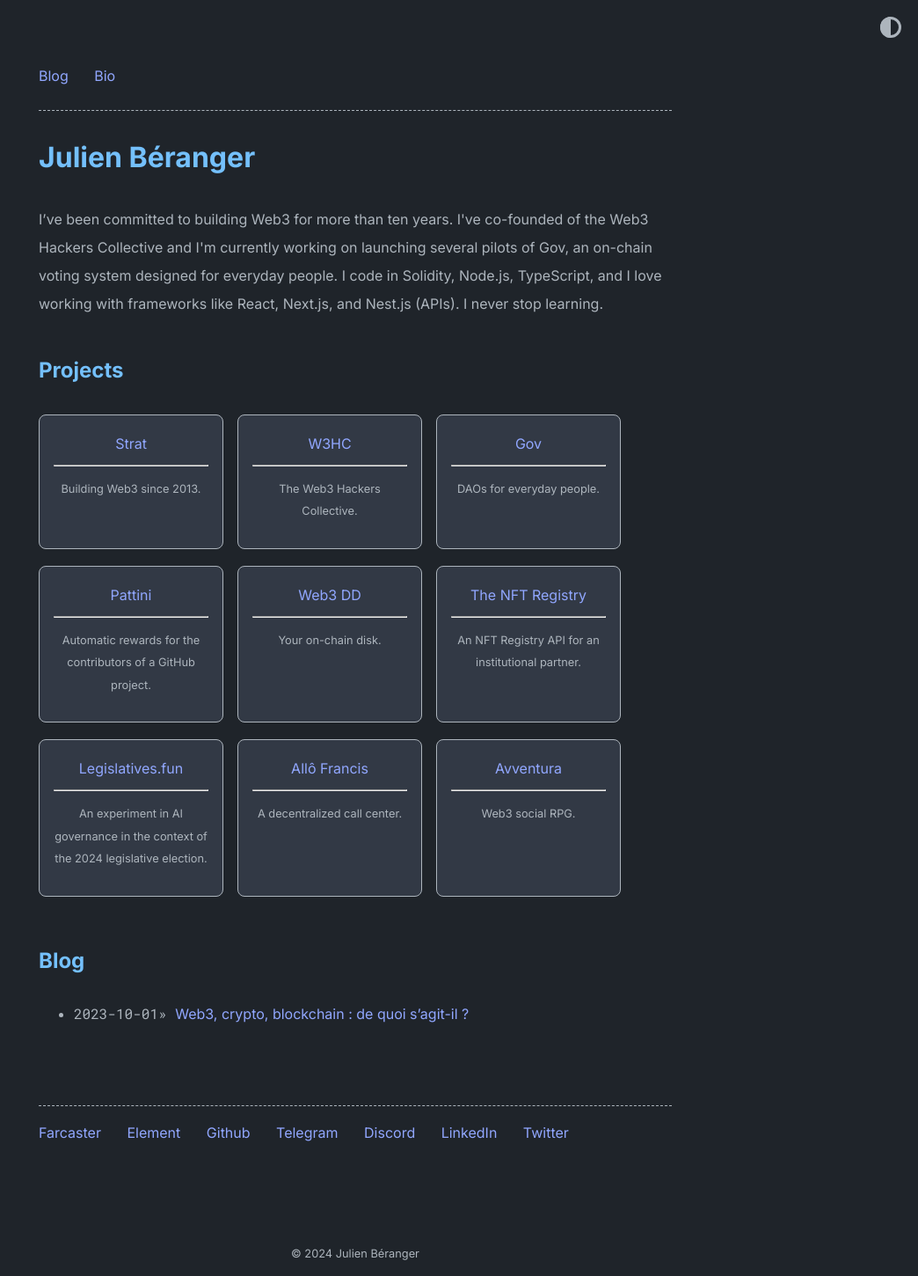
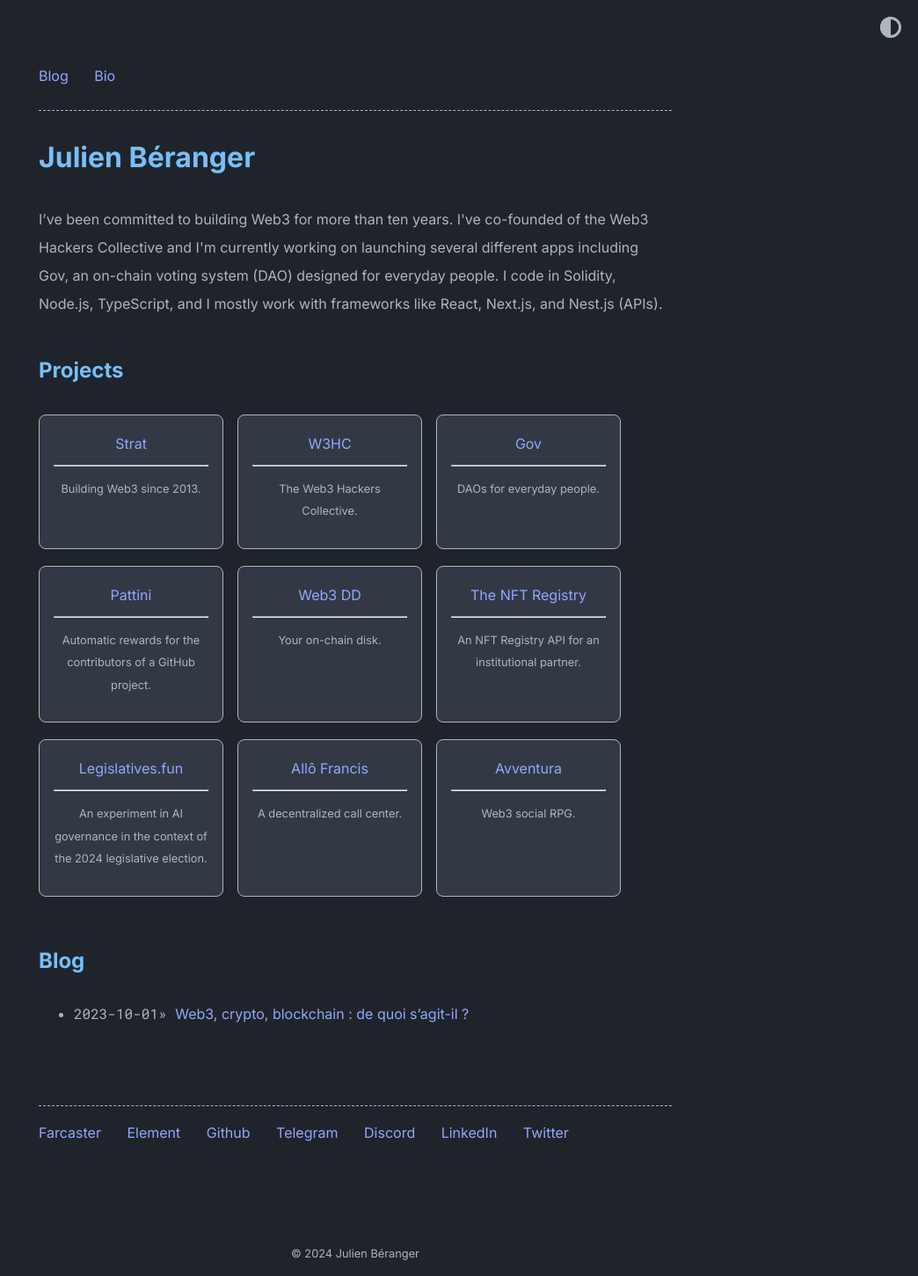
Before and after one commit to julienbrg/personal-website, a Jekyll site: the page built from index.md, in a window 1280 px wide. Shown: the whole page at 88% size, without its empty margins (236-1280 px from the left). Built offline with Jekyll 4.4.1, drawn with Linux system fonts in a browser that asks for light colours.

Commit message:
fix intro

```diff
--- a/_config.yml
+++ b/_config.yml
@@ -2,7 +2,7 @@
 author: Julien Béranger
 url: https://julienberanger.com # root address of the site
 description: > # description of the site (multiple lines allowed)
-  I’ve been committed to building Web3 for more than ten years. I've co-founded of the Web3 Hackers Collective and I'm currently working on launching several pilots of Gov, an on-chain voting system designed for everyday people. I code in Solidity, Node.js, TypeScript, and I love working with frameworks like React, Next.js, and Nest.js (APIs). I never stop learning.
+  I’ve been committed to building Web3 for more than ten years. I've co-founded of the Web3 Hackers Collective and I'm currently working on launching several different apps including Gov, an on-chain voting system (DAO) designed for everyday people. I code in Solidity, Node.js, TypeScript, and I mostly work with frameworks like React, Next.js, and Nest.js (APIs).
 permalink: /:slug
 favicon: "./logo.png" # relative path to site's favicon
 
```
